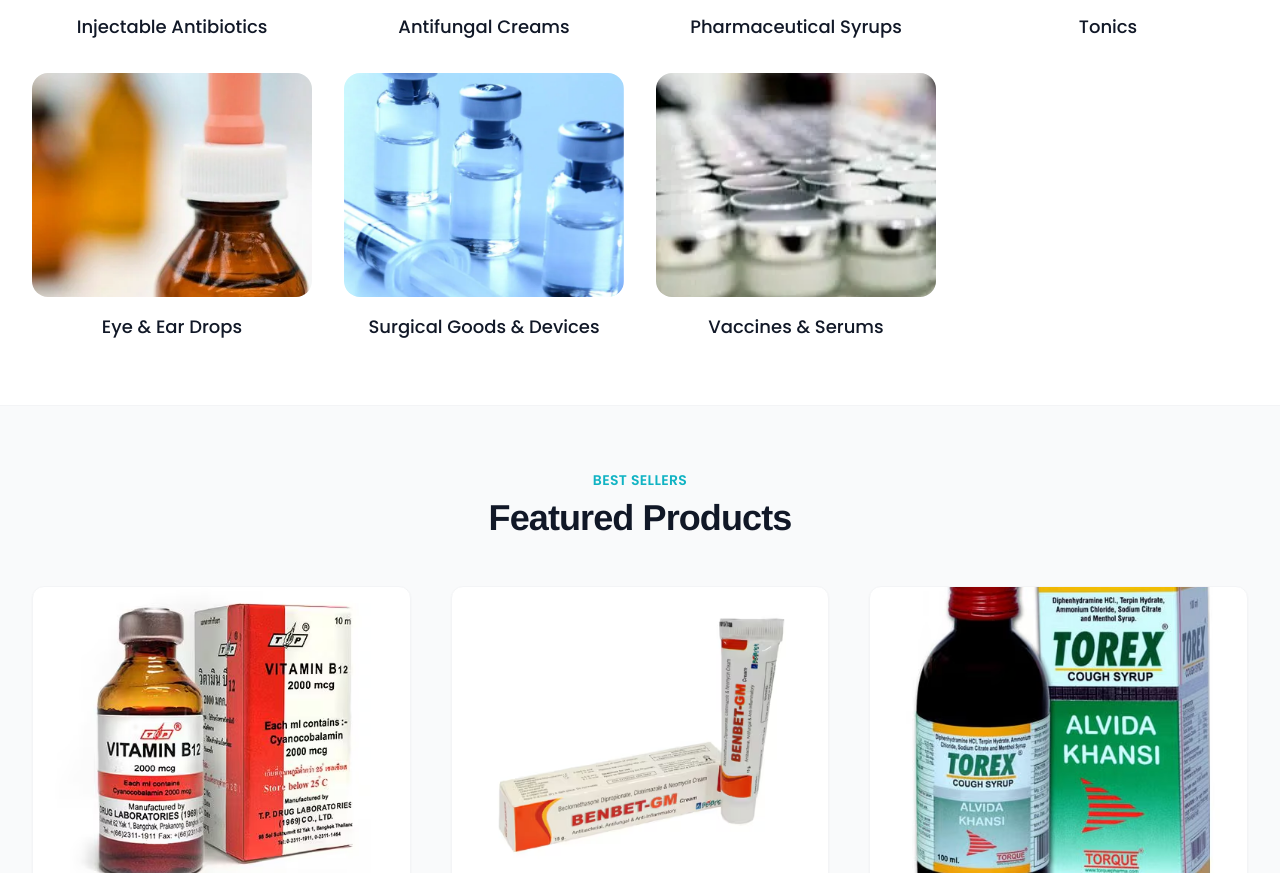
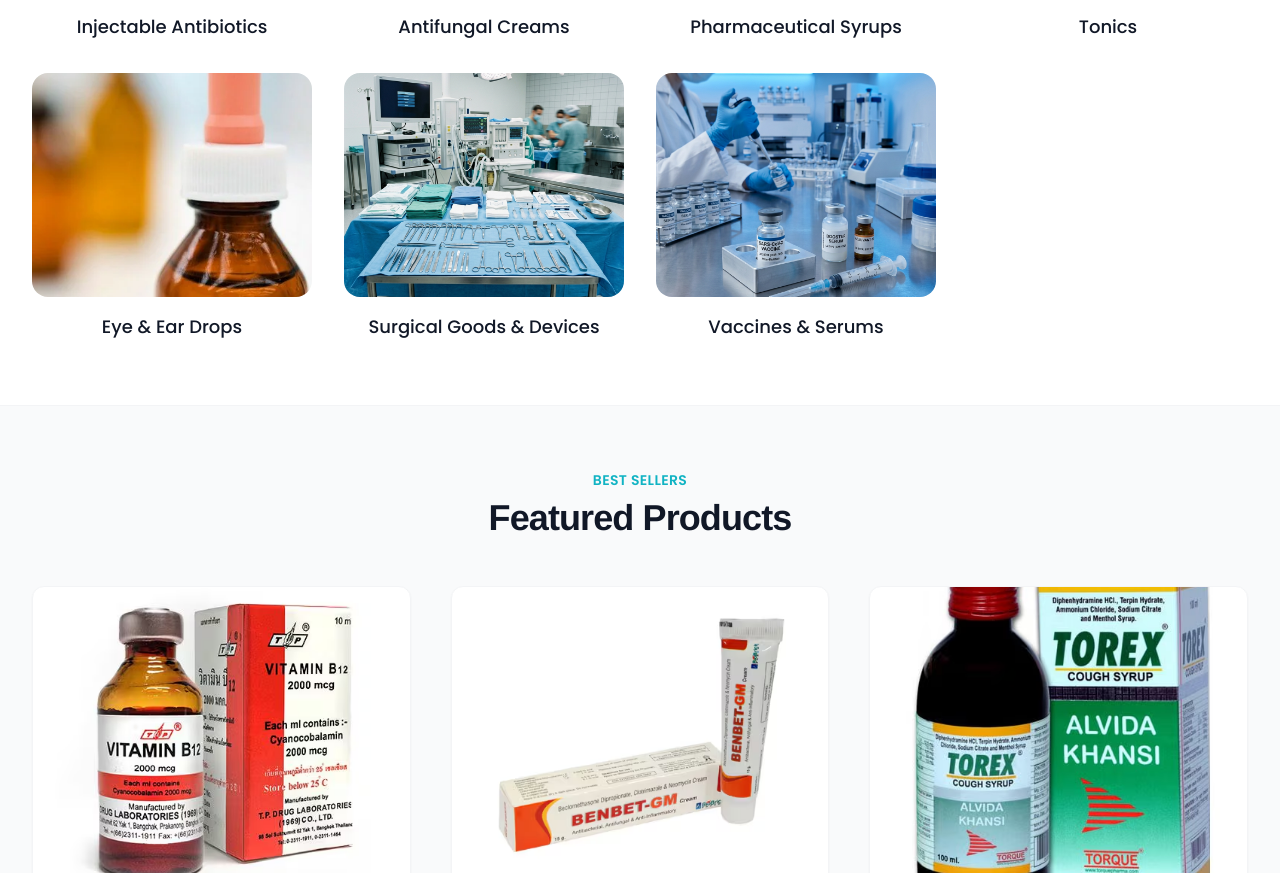
Before and after one commit to ClerynGlobalSoftwarePvtLtd99/Pharmacy-Website, a plain HTML site: page index.html in a window 1280 px wide. Shown: the part 1129-2002 px from the top of the page. Drawn offline with nearby package versions, Linux system fonts and the light colour scheme.

Commit message:
feat: update navigation link and replace category placeholder images with surgical goods and vaccines assets.

```diff
--- a/index.html
+++ b/index.html
@@ -48,7 +48,7 @@
         <div class="max-w-7xl mx-auto px-4 sm:px-6 lg:px-8">
             <div class="flex justify-between h-20">
                 <div class="flex items-center">
-                    <a href="#" class="flex-shrink-0 flex items-center pr-4">
+                    <a href="#home" class="flex-shrink-0 flex items-center pr-4">
                         <img class="h-16 w-auto object-contain rounded-md" src="images/logo.jpeg"
                             alt="Layte LifeScience Logo">
                     </a>
@@ -197,7 +197,7 @@
                 <!-- Category Item 6 -->
                 <div class="flex flex-col items-center hover-scale fadeInUp-on-scroll delay-500">
                     <div class="img-wrap w-full h-48 sm:h-56">
-                        <img src="images/categories/image1.webp" alt="Surgical Goods & Devices"
+                        <img src="images/categories/surgical_goods.png" alt="Surgical Goods & Devices"
                             class="w-full h-full object-cover">
                     </div>
                     <h3 class="mt-4 text-lg font-medium text-gray-900 text-center">Surgical Goods & Devices</h3>
@@ -205,7 +205,7 @@
                 <!-- Category Item 7 -->
                 <div class="flex flex-col items-center hover-scale fadeInUp-on-scroll delay-500">
                     <div class="img-wrap w-full h-48 sm:h-56">
-                        <img src="images/categories/image2.webp" alt="Vaccines & Serums"
+                        <img src="images/categories/vaccines_serums.png" alt="Vaccines & Serums"
                             class="w-full h-full object-cover">
                     </div>
                     <h3 class="mt-4 text-lg font-medium text-gray-900 text-center">Vaccines & Serums</h3>
```
Also changed, not shown: images/categories/surgical_goods.png (added), images/categories/vaccines_serums.png (added).
